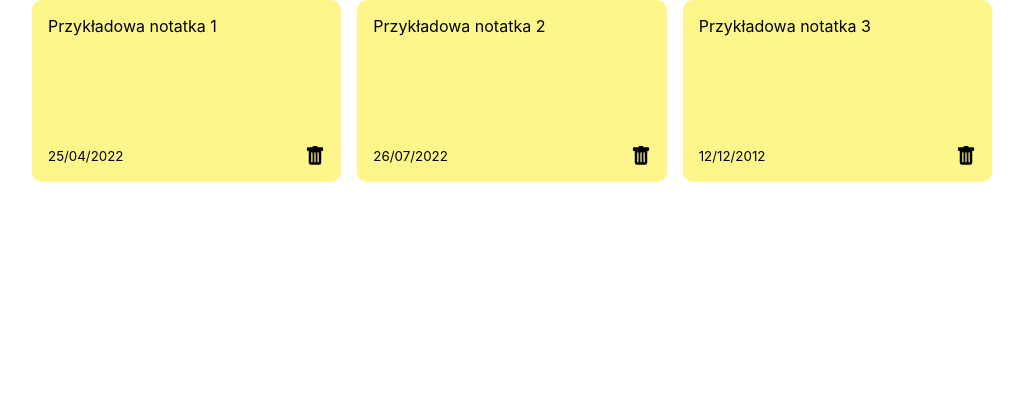
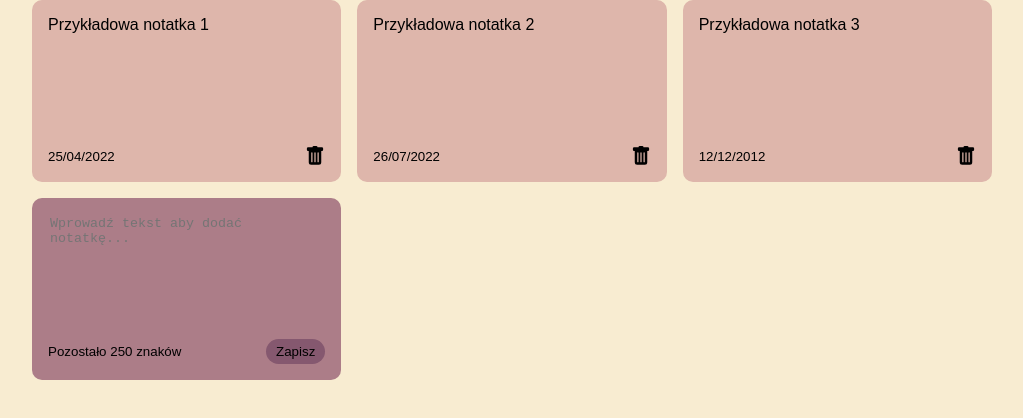
Before and after one commit to 1mlvn/react-notes, a React (Create React App) app: page / in a window 1280 px wide. Shown: the top 418 px of the page, without its empty margins (128-1151 px from the left). Built offline with nearby package versions, Linux system fonts and the light colour scheme.

Commit message:
Komponent AddNote + CSS
Komponent odpowiada za dodanie nowej notatki do aplikacji

```diff
--- a/src/App.js
+++ b/src/App.js
@@ -24,8 +24,19 @@ const App = () => {
     },
 ]);
 
+  const addNote = (text) => {
+      const date = new Date();
+      const newNote = {
+        id: nanoid(),
+        text: text,
+        date: date.toLocaleDateString()
+      }
+      const newNotes = [...notes, newNote];
+      setNotes(newNotes);
+  };
+
   return <div className='container'>
-    <NotesList notes={notes}/>
+    <NotesList notes={notes} handleAddNote={addNote}/>
   </div>;
 }
 
--- /dev/null
+++ b/src/components/AddNote.js
@@ -0,0 +1,35 @@
+import { useState } from "react";
+
+const AddNote = ({ handleAddNote }) => {
+    const [noteText, setNoteText] = useState('');
+
+    const handleChange = (event) => {
+        setNoteText(event.target.value);
+    };
+
+    const handleSaveClick = () => {
+        if(noteText.trim().length > 0){
+            handleAddNote(noteText);
+            setNoteText('');
+        }
+        window.alert("Nie można stworzyć pustej notatki");
+    };
+
+    return(
+    <div className="note new">
+        <textarea
+         rows="8"
+         cols="10"
+         placeholder="Wprowadź tekst aby dodać notatkę..."
+         value={noteText}
+         onChange={handleChange}
+        ></textarea>
+        <div className="note-footer">
+            <small>Pozostało 250 znaków</small>
+            <button className="save" onClick={handleSaveClick}>Zapisz</button>
+        </div>
+    </div>
+    );
+};
+
+export default AddNote;
--- a/src/components/NotesList.js
+++ b/src/components/NotesList.js
@@ -1,11 +1,17 @@
 import Note from './Note';
+import AddNote from './AddNote';
 
-const NotesList = ({ notes }) => {
+const NotesList = ({ notes, handleAddNote }) => {
     return(
         <div className="notes-list">
             {notes.map((note) => (
-                <Note id={note.id} text={note.text} date={note.date}/>
+                <Note
+                    id={note.id}
+                    text={note.text}
+                    date={note.date}
+                 />
             ))}
+            <AddNote handleAddNote={handleAddNote} />
         </div>
     );
 };
--- a/src/index.css
+++ b/src/index.css
@@ -5,6 +5,8 @@ body {
     sans-serif;
   -webkit-font-smoothing: antialiased;
   -moz-osx-font-smoothing: grayscale;
+  background-color: #F8ECD1;
+  font-family: Arial, Helvetica, sans-serif;
 }
 
 code {
@@ -21,7 +23,7 @@ code {
 }
 
 .note {
-  background-color: #fef68a;
+  background-color: #DEB6AB;
   border-radius: 10px;
   padding: 1rem;
   min-height: 150px;
@@ -41,3 +43,29 @@ code {
   grid-gap: 1rem;
   grid-template-columns: repeat(auto-fit, minmax(250px, 1fr));
 }
+
+.note.new {
+  background-color: #AC7D88;
+}
+
+textarea {
+  border: none;
+  resize: none;
+  background-color: #AC7D88;
+}
+
+textarea:focus {
+  outline: none;
+}
+
+.save {
+  background-color: #85586F;
+  border: none;
+  border-radius: 15px;
+  padding: 5px 10px 5px 10px;
+}
+
+.save:hover{
+  background-color: #fff;
+  cursor: pointer;
+}
```
